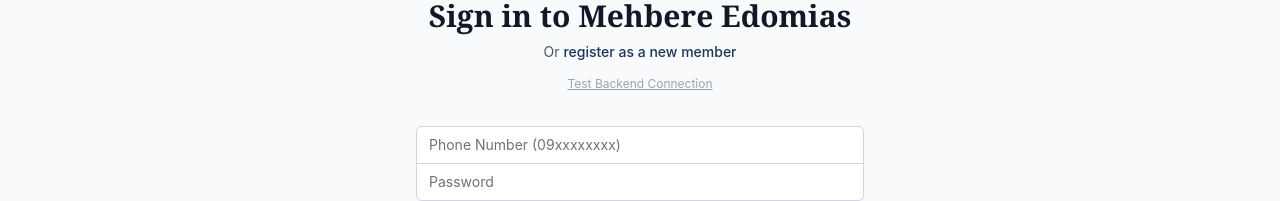
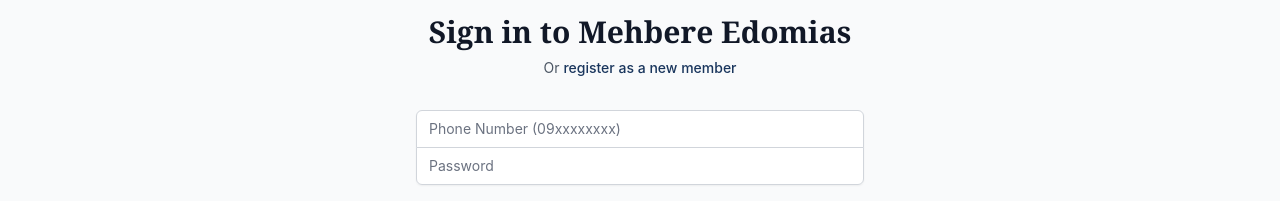
Before and after one commit to singiten/mehbere-edomias, a React (Vite) app: page /login in a window 1280 px wide. Shown: the part 346-547 px from the top of the page. Built offline with nearby package versions, Linux system fonts and the light colour scheme; no server answers.

Commit message:
Fix login

```diff
--- a/src/pages/public/Login.jsx
+++ b/src/pages/public/Login.jsx
@@ -127,16 +127,7 @@ const LoginPage = () => {
             </Link>
           </p>
 
-          {/* Backend Test Button */}
-          <div className="mt-2 text-center">
-            <button
-              type="button"
-              onClick={testBackendConnection}
-              className="text-xs text-gray-400 hover:text-gray-600 underline"
-            >
-              Test Backend Connection
-            </button>
-          </div>
+
 
           {/* Error Display */}
           {error && (
```
